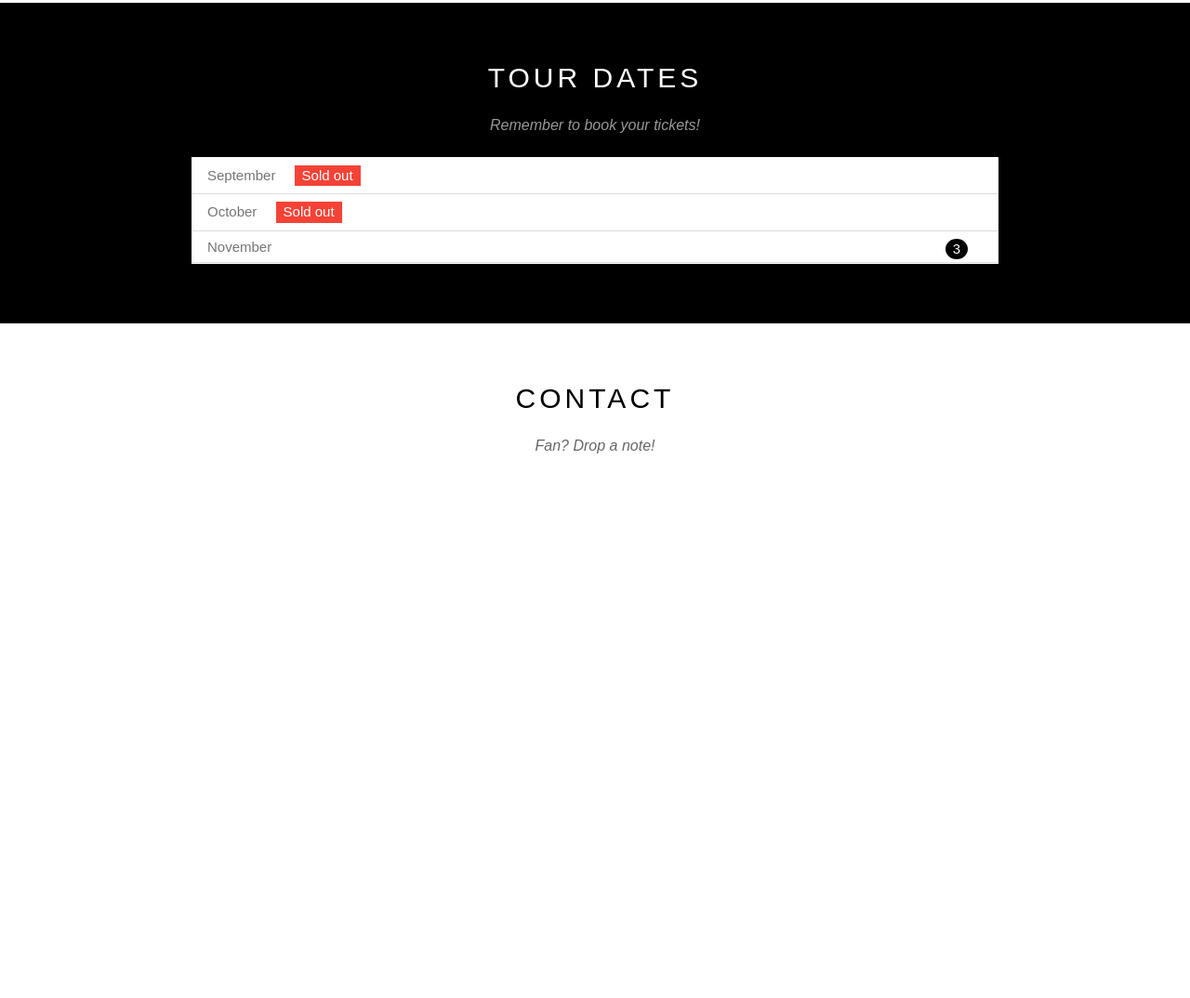
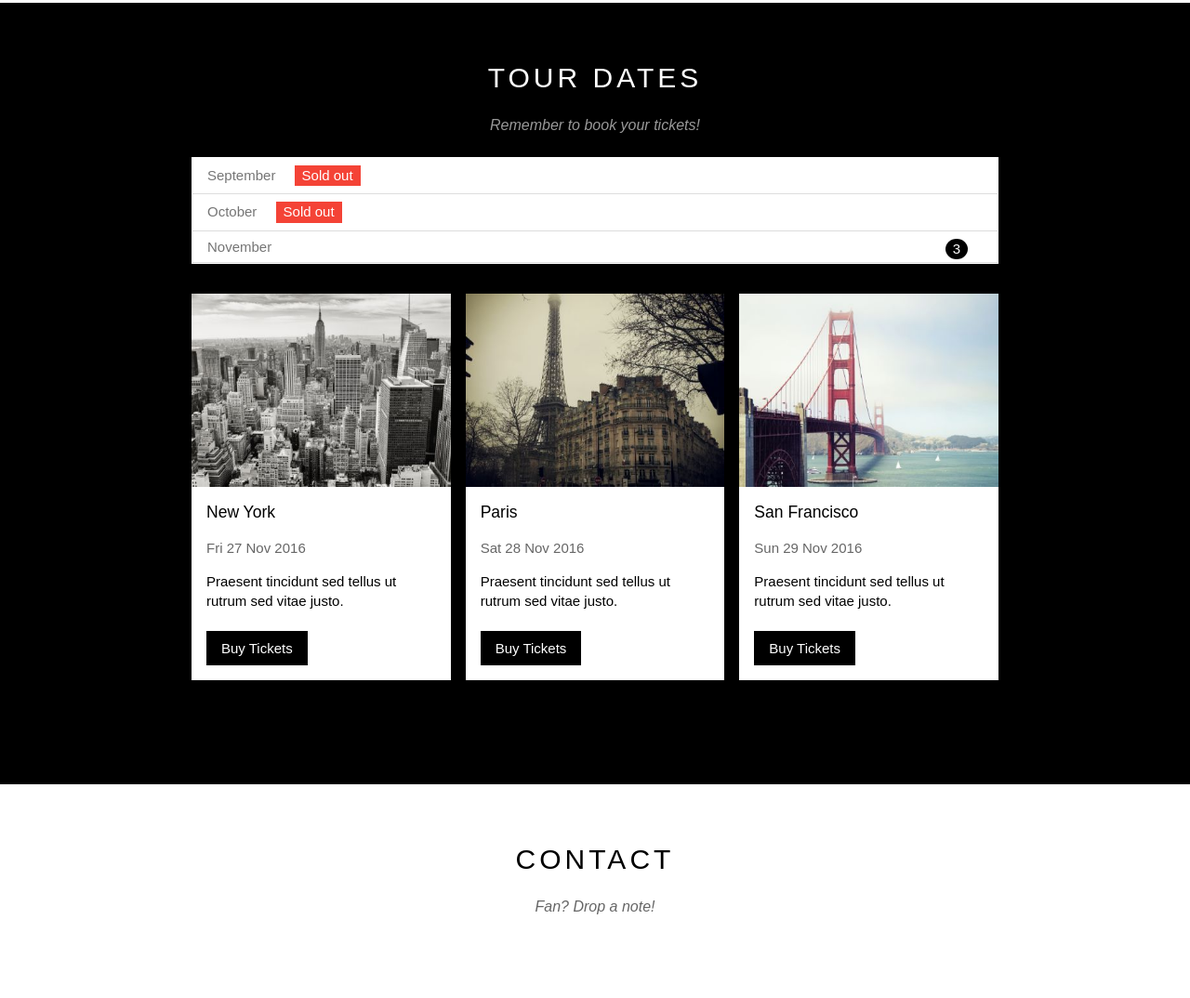
Before and after one commit to uyenlai/w3school_theband_html-css, a plain HTML site: page index.html in a window 1280 px wide. Shown: the part 1295-2369 px from the top of the page at 93% size. Before the commit the page ends 1873 px from the top, so only its background shows below. Drawn offline with Linux system fonts and the light colour scheme.

Commit message:
tour section places_done

```diff
--- a/assets/css/style.css
+++ b/assets/css/style.css
@@ -209,6 +209,56 @@ html {
     line-height: 22.5px;
 }
 
+.places-list {
+    margin: 32px -8px 32px -8px;
+}
+.place-items {
+    float: left;
+    width: 33.333%;
+    padding: 0 8px;
+    margin-bottom: 16px;
+
+}
+.place-img {
+    width: 100%;
+    display: block;
+}
+
+.place-img:hover {
+    opacity: 0.6;
+}
+
+.place-content {
+    padding: 0 16px;
+    font-size: 15px;
+    background-color: #fff;
+    line-height: 1.4;
+}
+.place-heading {
+    padding: 15px 0;
+    font-weight: 500;
+}
+.place-time {
+    padding-bottom: 15px;
+    opacity: 0.6;
+}
+.place-desc {
+    padding-bottom: 22px;
+}
+.buy-ticket-btn {
+    background-color: #000;
+    color: #fff;
+    text-decoration: none;
+    padding: 8px 16px;
+    margin-bottom: 16px;
+    display: inline-block;
+}
+
+.buy-ticket-btn:hover {
+    color: #000;
+    background-color: #ccc;
+}
+
 #footer {
 
 }
--- a/index.html
+++ b/index.html
@@ -69,6 +69,7 @@
             </div>
             <!-- Tour dates -->
             <div class="tour-background">
+                 <!-- Tickets -->
                 <div class="content-section">
                     <h1 class="section-heading white-color">TOUR DATES</h1>
                     <p class="section-subheading white-color">Remember to book your tickets!</p>
@@ -77,8 +78,41 @@
                         <li>October <span class="white-color sold-out">Sold out</span></li>
                         <li>November <span class="white-color tickets-left">3</span></li>
                     </ul>
+
+                <!-- Places -->
+                <div class="places-list">
+                    <div class="place-items">
+                        <img src="./assets/img/place1.jpeg" alt="New York" class="place-img">
+                        <div class="place-content">
+                            <h3 class="place-heading">New York</h3>
+                            <p class="place-time">Fri 27 Nov 2016</p>
+                            <p class="place-desc">Praesent tincidunt sed tellus ut rutrum sed vitae justo.</p>
+                            <a href="#" class="buy-ticket-btn">Buy Tickets</a>
+                        </div>
+                    </div>
+                    <div class="place-items">
+                        <img src="./assets/img/place2.jpeg" alt="Paris" class="place-img">
+                        <div class="place-content">
+                            <h3 class="place-heading">Paris</h3>
+                            <p class="place-time">Sat 28 Nov 2016</p>
+                            <p class="place-desc">Praesent tincidunt sed tellus ut rutrum sed vitae justo.</p>
+                            <a href="#" class="buy-ticket-btn">Buy Tickets</a>
+                        </div>
+                    </div>
+                    <div class="place-items">
+                        <img src="./assets/img/place3.jpeg" alt="San Francisco" class="place-img">
+                        <div class="place-content">
+                            <h3 class="place-heading">San Francisco</h3>
+                            <p class="place-time">Sun 29 Nov 2016</p>
+                            <p class="place-desc">Praesent tincidunt sed tellus ut rutrum sed vitae justo.</p>
+                            <a href="#" class="buy-ticket-btn">Buy Tickets</a>
+                        </div>
+                    </div>
+                    <div class="clear"></div>
+                </div>
                 </div>
             </div>
+
             <!-- Contact -->
             <div class="content-section">
                 <h1 class="section-heading">CONTACT</h1>
```
Also changed, not shown: assets/img/place1.jpeg (added), assets/img/place2.jpeg (added), assets/img/place3.jpeg (added).
